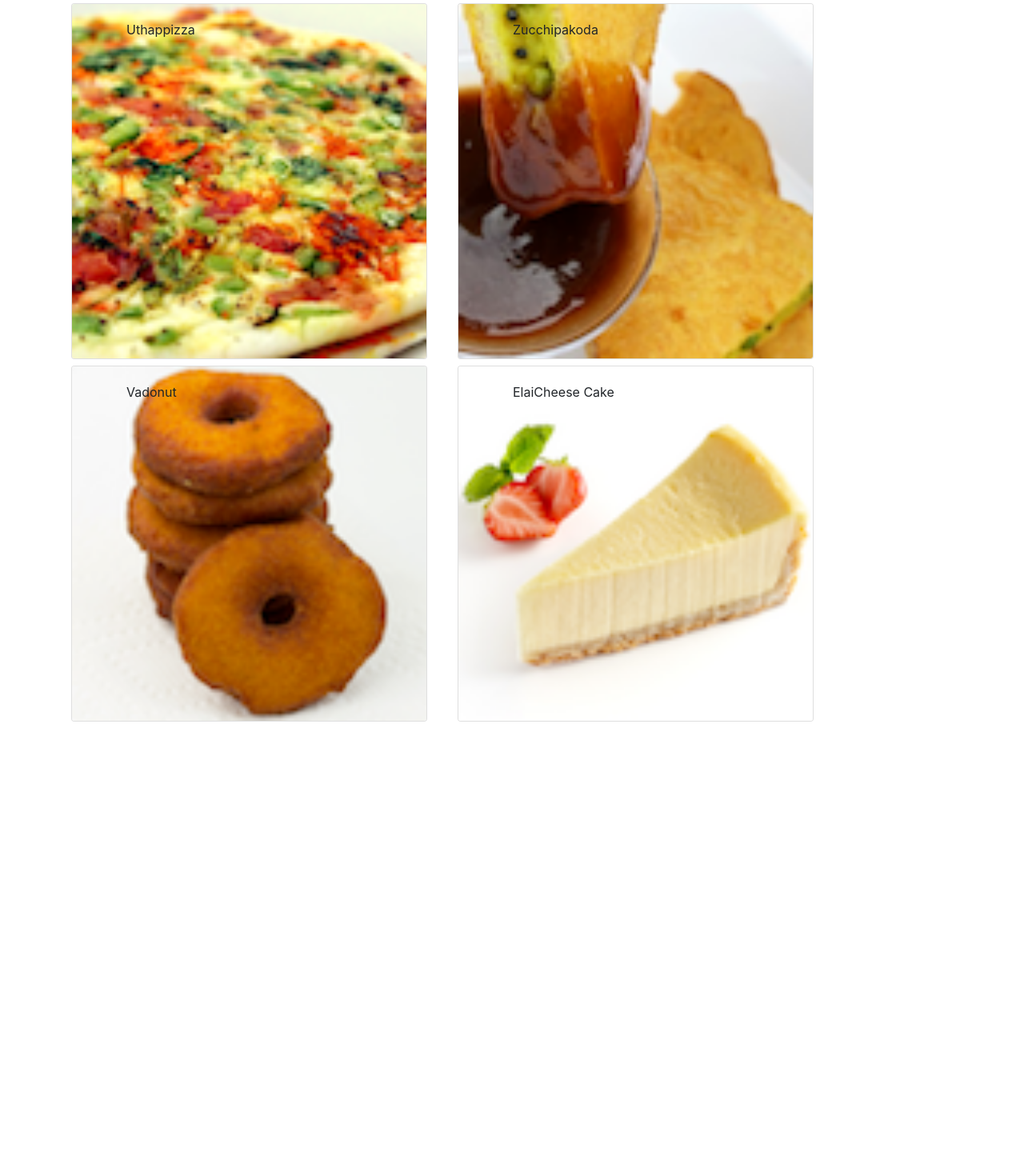
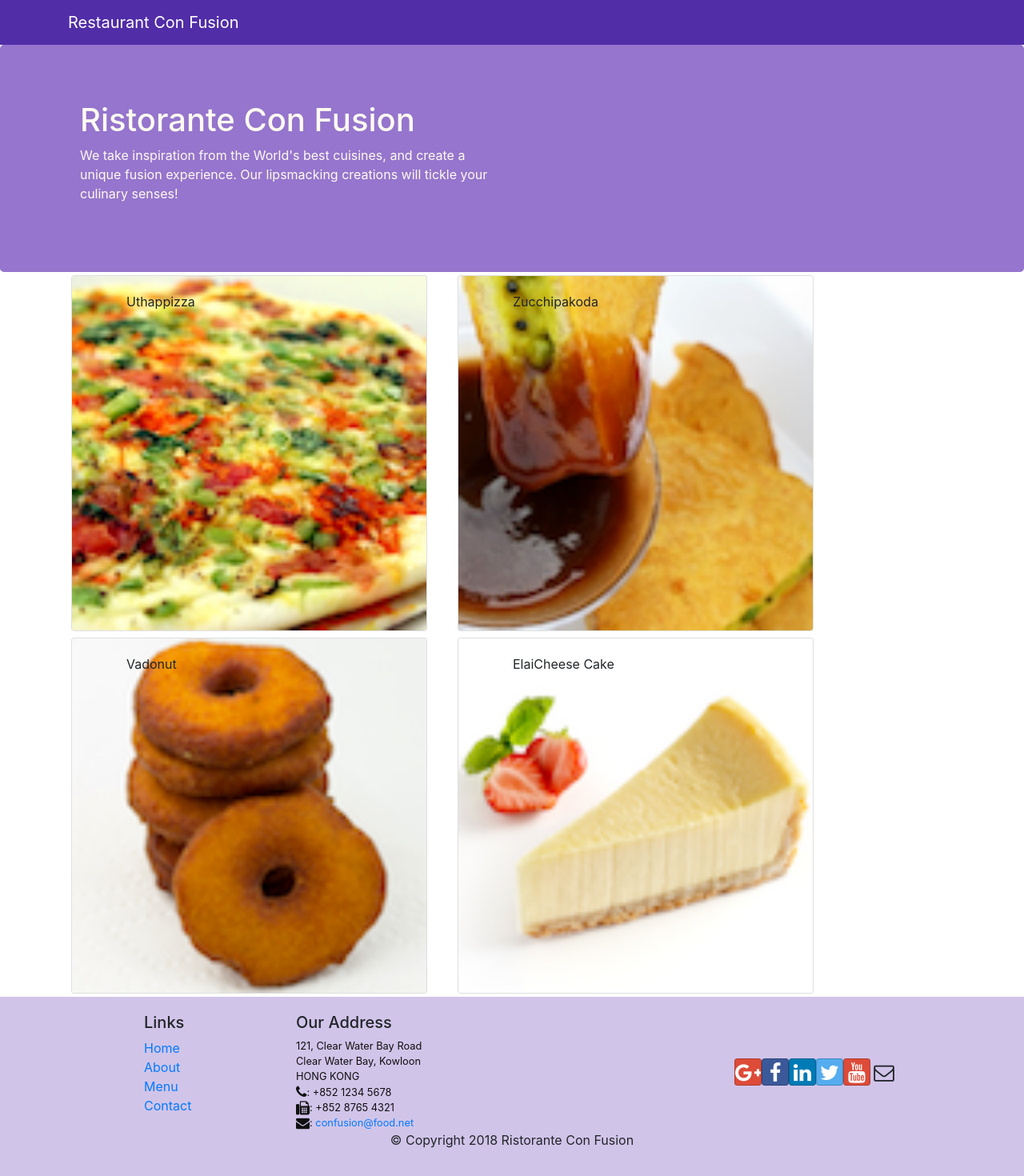
Before and after one commit to AhmedElsayed101/Restaurant-demo, a React (Create React App) app: page / in a window 1280 px wide. Shown: the top 1470 px of the page at 80% size. Before the commit the page ends 906 px from the top, so only its background shows below. Built offline with nearby package versions, Linux system fonts and the light colour scheme.

Commit message:
created footer component and app.css

```diff
--- a/src/App.css
+++ b/src/App.css
@@ -1,38 +1,33 @@
-.App {
-  text-align: center;
+.row-header{
+  margin:0px auto;
+  padding:0px auto;
 }
 
-.App-logo {
-  height: 40vmin;
-  pointer-events: none;
+.row-content {
+  margin:0px auto;
+  padding: 50px 0px 50px 0px;
+  border-bottom: 1px ridge;
+  min-height:400px;
 }
 
-@media (prefers-reduced-motion: no-preference) {
-  .App-logo {
-    animation: App-logo-spin infinite 20s linear;
-  }
+.footer{
+  background-color: #D1C4E9;
+  margin:0px auto;
+  padding: 20px 0px 20px 0px;
+}
+.jumbotron {
+  padding:70px 30px 70px 30px;
+  margin:0px auto;
+  background: #9575CD ;
+  color:floralwhite;
 }
 
-.App-header {
-  background-color: #282c34;
-  min-height: 100vh;
-  display: flex;
-  flex-direction: column;
-  align-items: center;
-  justify-content: center;
-  font-size: calc(10px + 2vmin);
-  color: white;
+address{
+  font-size:80%;
+  margin:0px;
+  color:#0f0f0f;
 }
 
-.App-link {
-  color: #61dafb;
+.navbar-dark {
+  background-color: #512DA8;
 }
-
-@keyframes App-logo-spin {
-  from {
-    transform: rotate(0deg);
-  }
-  to {
-    transform: rotate(360deg);
-  }
-}
--- /dev/null
+++ b/src/components/FooterComponent.js
@@ -0,0 +1,50 @@
+import React from 'react';
+
+function Footer(props) {
+    return(
+    <div className="footer">
+        <div className="container">
+            <div className="row justify-content-center">
+                <div className="col-4 offset-1 col-sm-2">
+                    <h5>Links</h5>
+                    <ul className="list-unstyled">
+                        <li><a href="#">Home</a></li>
+                        <li><a href="#">About</a></li>
+                        <li><a href="#">Menu</a></li>
+                        <li><a href="contactus.html">Contact</a></li>
+                    </ul>
+                </div>
+                <div className="col-7 col-sm-5">
+                    <h5>Our Address</h5>
+                    <address>
+		              121, Clear Water Bay Road<br />
+		              Clear Water Bay, Kowloon<br />
+		              HONG KONG<br />
+		              <i className="fa fa-phone fa-lg"></i>: +852 1234 5678<br />
+		              <i className="fa fa-fax fa-lg"></i>: +852 8765 4321<br />
+		              <i className="fa fa-envelope fa-lg"></i>: <a href="mailto:confusion@food.net">
+                         confusion@food.net</a>
+                    </address>
+                </div>
+                <div className="col-12 col-sm-4 align-self-center">
+                    <div className="text-center">
+                        <a className="btn btn-social-icon btn-google" href="http://google.com/+"><i className="fa fa-google-plus"></i></a>
+                        <a className="btn btn-social-icon btn-facebook" href="http://www.facebook.com/profile.php?id="><i className="fa fa-facebook"></i></a>
+                        <a className="btn btn-social-icon btn-linkedin" href="http://www.linkedin.com/in/"><i className="fa fa-linkedin"></i></a>
+                        <a className="btn btn-social-icon btn-twitter" href="http://twitter.com/"><i className="fa fa-twitter"></i></a>
+                        <a className="btn btn-social-icon btn-google" href="http://youtube.com/"><i className="fa fa-youtube"></i></a>
+                        <a className="btn btn-social-icon" href="mailto:"><i className="fa fa-envelope-o"></i></a>
+                    </div>
+                </div>
+            </div>
+            <div className="row justify-content-center">
+                <div className="col-auto">
+                    <p>© Copyright 2018 Ristorante Con Fusion</p>
+                </div>
+            </div>
+        </div>
+    </div>
+    )
+}
+
+export default Footer;
--- a/src/components/HeaderComponent.js
+++ b/src/components/HeaderComponent.js
@@ -14,6 +14,14 @@ class Header extends Component {
                     </div>
                 </Navbar>
                 <Jumbotron>
+                    <div className="container">
+                        <div className="row row-header">
+                            <div className="col-12 col-sm-6">
+                                <h1>Ristorante Con Fusion</h1>
+                                <p>We take inspiration from the World's best cuisines, and create a unique fusion experience. Our lipsmacking creations will tickle your culinary senses!</p>
+                            </div>
+                        </div>
+                    </div>
 
                 </Jumbotron>
             </Fragment>
--- a/src/components/MainComponent.js
+++ b/src/components/MainComponent.js
@@ -1,7 +1,7 @@
-import React, { Component } from "react";
+import React, { Component,Fragment } from "react";
 import Menu from "./MenuListComponent";
-
-
+import Header from './HeaderComponent'
+import Footer from './FooterComponent'
 class Main extends Component {
 
 
@@ -9,9 +9,11 @@ class Main extends Component {
     render () {
 
         return (
-            <div >
-                <Menu></Menu>
-            </div>
+            <Fragment >
+                <Header/>
+                <Menu/>
+                <Footer/>
+            </Fragment>
         )
     }
 }
```
